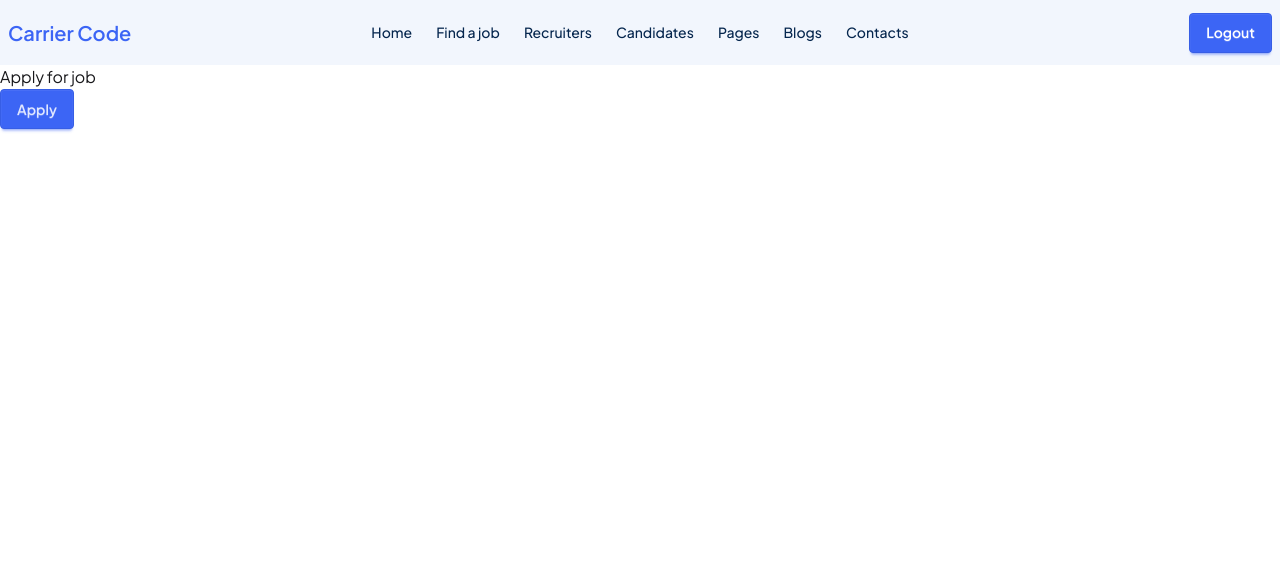
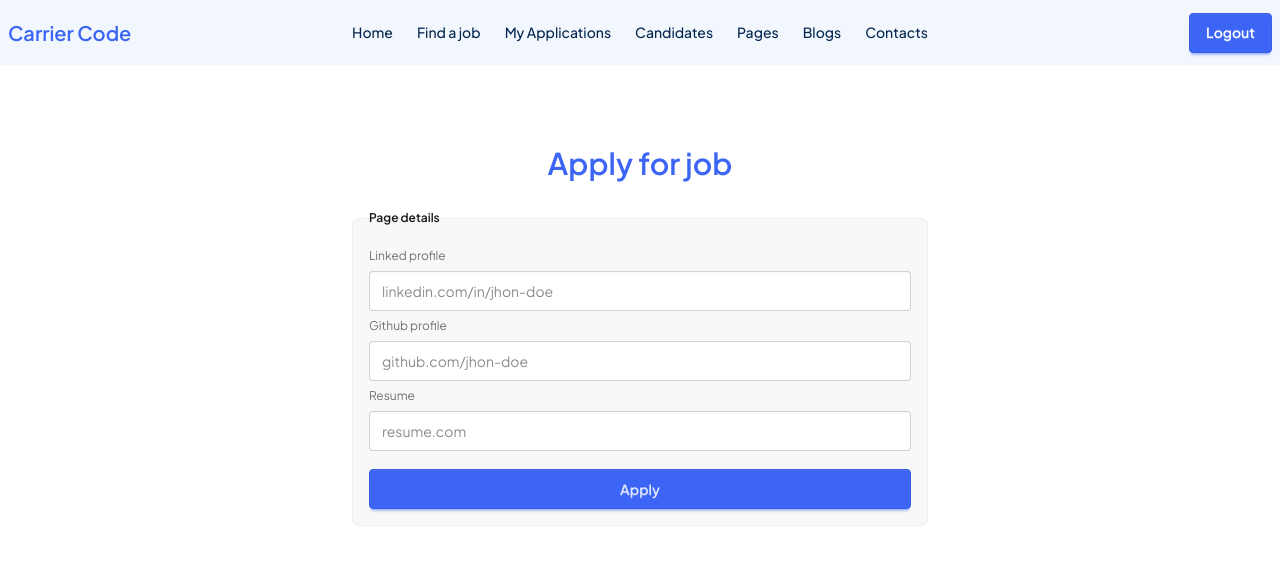
Before and after one commit to nmkhans/job-portal, a React (Vite) app: page /apply-job/1 in a window 1280 px wide. Shown: the top 564 px of the page. Built offline with nearby package versions, Linux system fonts and the light colour scheme; no server answers; sample sign-in values are in the browser's storage.

Commit message:
my application added

```diff
--- a/package.json
+++ b/package.json
@@ -11,6 +11,7 @@
   },
   "dependencies": {
     "@tailwindcss/vite": "^4.1.10",
+    "axios": "^1.10.0",
     "firebase": "^11.9.1",
     "react": "^19.1.0",
     "react-dom": "^19.1.0",
--- a/src/components/Header/Header.jsx
+++ b/src/components/Header/Header.jsx
@@ -13,7 +13,7 @@ const NavLinks = () => {
         <Link to="/">Find a job</Link>
       </li>
       <li>
-        <Link to="/">Recruiters</Link>
+        <Link to="/my-applications">My Applications</Link>
       </li>
       <li>
         <Link to="/">Candidates</Link>
--- a/src/components/JobApply/JobApply.jsx
+++ b/src/components/JobApply/JobApply.jsx
@@ -1,10 +1,77 @@
 import React from "react";
+import { useParams } from "react-router";
+import { useAuthContext } from "../../context/AuthContext/AuthContext";
+import axios from "axios";
+import { toast } from "react-toastify";
 
 const JobApply = () => {
+  const { id } = useParams();
+  const { user } = useAuthContext();
+
+  const handleSubmit = async (e) => {
+    e.preventDefault();
+    const form = e.target;
+
+    const linkedIn = form.linkedin.value;
+    const github = form.github.value;
+    const resume = form.resume.value;
+
+    const application = {
+      jobId: id,
+      applicant: user.email,
+      linkedIn,
+      github,
+      resume,
+    };
+
+    const res = await axios.post(
+      "http://localhost:9000/applications",
+      application
+    );
+
+    if (res.data.data.acknowledged) {
+      toast.success(res.data.message);
+    }
+  };
+
   return (
-    <div>
-      <h2>Apply for job</h2>
-      <button className="btn btn-primary">Apply</button>
+    <div className="py-[80px]">
+      <div className="container mx-auto">
+        <h2 className="text-3xl font-semibold text-primary mb-5 text-center">
+          Apply for job
+        </h2>
+        <form onSubmit={handleSubmit}>
+          {" "}
+          <fieldset className="fieldset bg-base-200 border-base-300 rounded-box border p-4 max-w-xl mx-auto">
+            <legend className="fieldset-legend">Page details</legend>
+
+            <label className="label">Linked profile</label>
+            <input
+              type="url"
+              name="linkedin"
+              className="input w-full"
+              placeholder="linkedin.com/in/jhon-doe"
+            />
+
+            <label className="label">Github profile</label>
+            <input
+              type="url"
+              name="github"
+              className="input w-full"
+              placeholder="github.com/jhon-doe"
+            />
+
+            <label className="label">Resume</label>
+            <input
+              type="url"
+              name="resume"
+              className="input w-full"
+              placeholder="resume.com"
+            />
+            <button className="btn btn-primary mt-3">Apply</button>
+          </fieldset>
+        </form>
+      </div>
     </div>
   );
 };
--- /dev/null
+++ b/src/components/MyApplications/MyApplications.jsx
@@ -0,0 +1,55 @@
+import React from "react";
+import { useEffect } from "react";
+import { useState } from "react";
+import axios from "axios";
+import { useAuthContext } from "../../context/AuthContext/AuthContext";
+
+const MyApplications = () => {
+  const [applications, setApplications] = useState([]);
+  const { user } = useAuthContext();
+
+  useEffect(() => {
+    const fetchApplications = async () => {
+      const res = await axios.get(
+        `http://localhost:9000/applications?email=${user.email}`
+      );
+
+      setApplications(res.data.data);
+    };
+    fetchApplications();
+  }, [user]);
+
+  return (
+    <div className="py-[80px]">
+      <div className="container mx-auto">
+        <div className="overflow-x-auto rounded-box border border-base-content/5 bg-base-100">
+          <table className="table">
+            {/* head */}
+            <thead>
+              <tr>
+                <th>Id</th>
+                <th>Company</th>
+                <th>Linkedin</th>
+                <th>Github</th>
+                <th>Resume</th>
+              </tr>
+            </thead>
+            <tbody>
+              {applications?.map((application) => (
+                <tr key={application._id}>
+                  <th>{application._id}</th>
+                  <th>{application?.job?.company}</th>
+                  <td>{application.linkedIn}</td>
+                  <td>{application.github}</td>
+                  <td>{application.resume}</td>
+                </tr>
+              ))}
+            </tbody>
+          </table>
+        </div>
+      </div>
+    </div>
+  );
+};
+
+export default MyApplications;
--- a/src/routes/routes.jsx
+++ b/src/routes/routes.jsx
@@ -6,6 +6,7 @@ import Login from "../pages/Login/Login";
 import JobDetail from "../components/JobDetail/JobDetail";
 import JobApply from "../components/JobApply/JobApply";
 import PrivateRoute from "./PrivateRoute";
+import MyApplications from "../components/MyApplications/MyApplications";
 
 const routes = createBrowserRouter([
   {
@@ -36,6 +37,14 @@ const routes = createBrowserRouter([
           </PrivateRoute>
         ),
       },
+      {
+        path: "/my-applications",
+        element: (
+          <PrivateRoute>
+            <MyApplications />
+          </PrivateRoute>
+        ),
+      },
     ],
   },
 ]);
```
Also changed, not shown: 1 other file (tests, documents, lock files or other folders).
